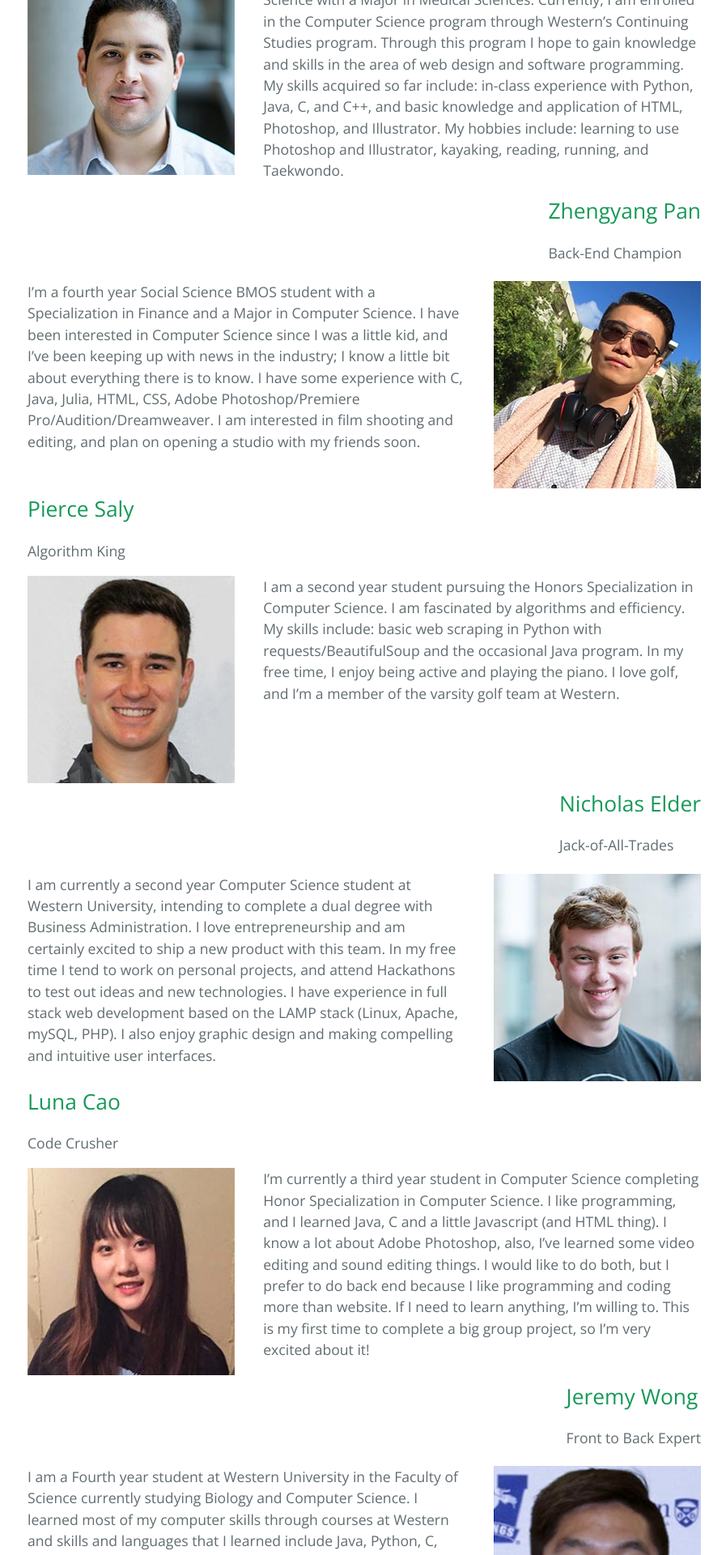
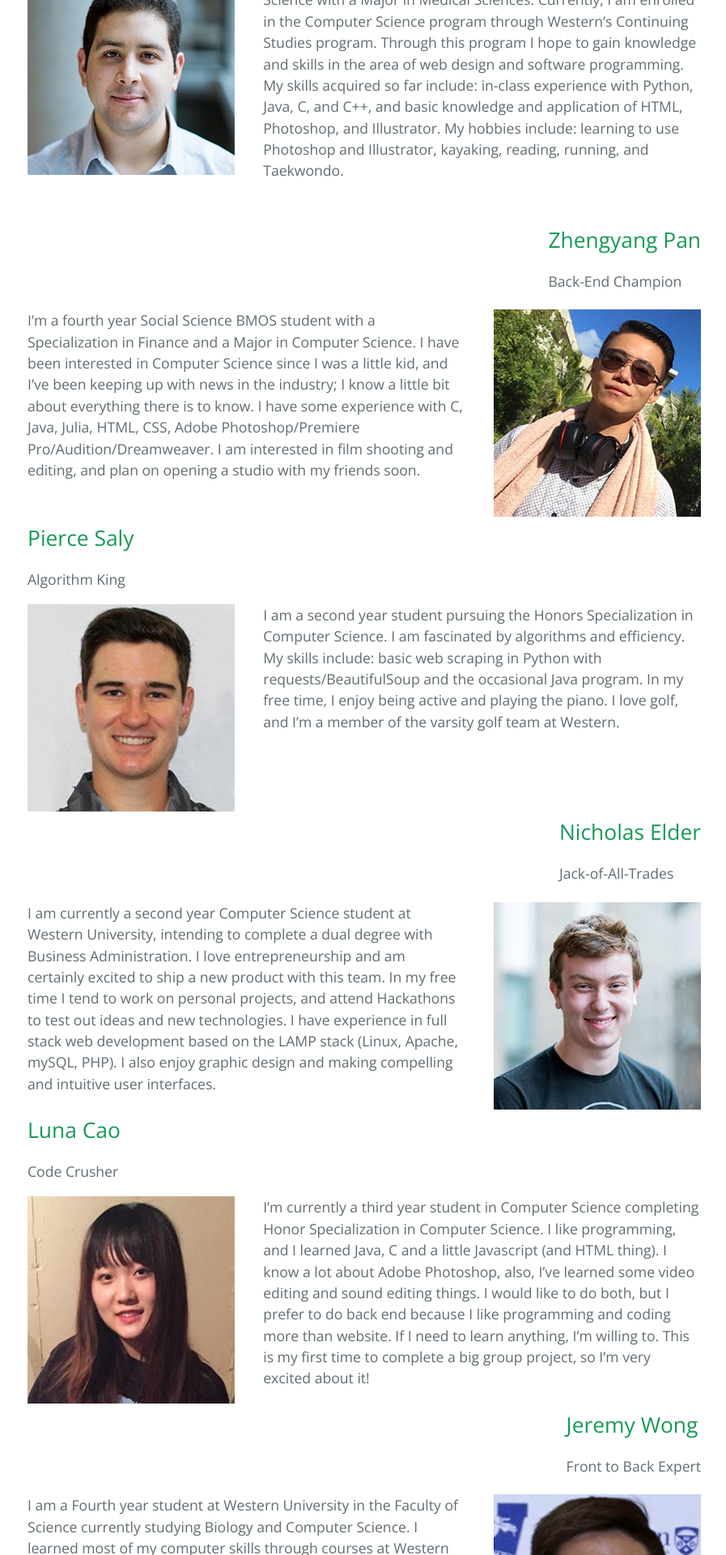
Before and after one commit to zpan45/textbook.town, a Jekyll site: the page built from docs/roster.html, in a window 1280 px wide. Shown: the part 767-2687 px from the top of the page at 81% size, without its empty margins (190-1087 px from the left). Built offline with Jekyll 4.4.1, drawn with Linux system fonts in a browser that asks for light colours.

Commit message:
Update roster.html

```diff
--- a/docs/roster.html
+++ b/docs/roster.html
@@ -6,7 +6,7 @@ title: {{ site.name }}
 <div id="roster">
   <body>
     <h1> Meet the Team </h1><br>
-    <div class="person1" style="float:left; display:inline-block; ">
+    <div class="person1" style="float:left; display:inline-block; margin-bottom: 2em;">
       <h2> Abdulla Ouda </h2>
       <p> Web Wizard </p>
         <span style="float:left;width: 35%;">
```
